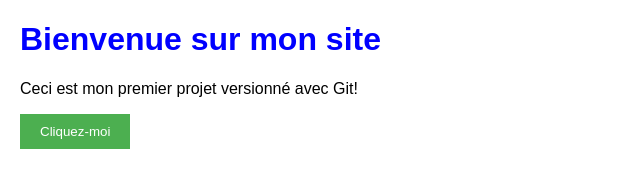
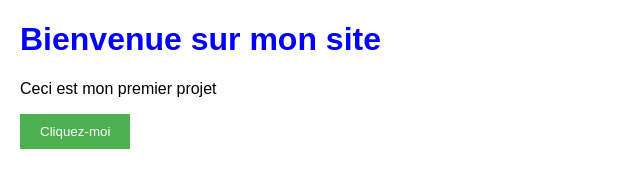
Before and after one commit to waaziz/mon-projet-web, a plain HTML site: page index.html in a window 1280 px wide. Shown: the whole page, without its empty margins (0-640 px from the left). Drawn offline with Linux system fonts and the light colour scheme.

```diff
--- a/index.html
+++ b/index.html
@@ -9,7 +9,7 @@
 </head>
 <body>
     <h1>Bienvenue sur mon site</h1>
-    <p>Ceci est mon premier projet versionné avec Git!</p>
+    <p>Ceci est mon premier projet</p>
     <button id="mon-bouton">Cliquez-moi</button>
 </body>
 </html>
```
